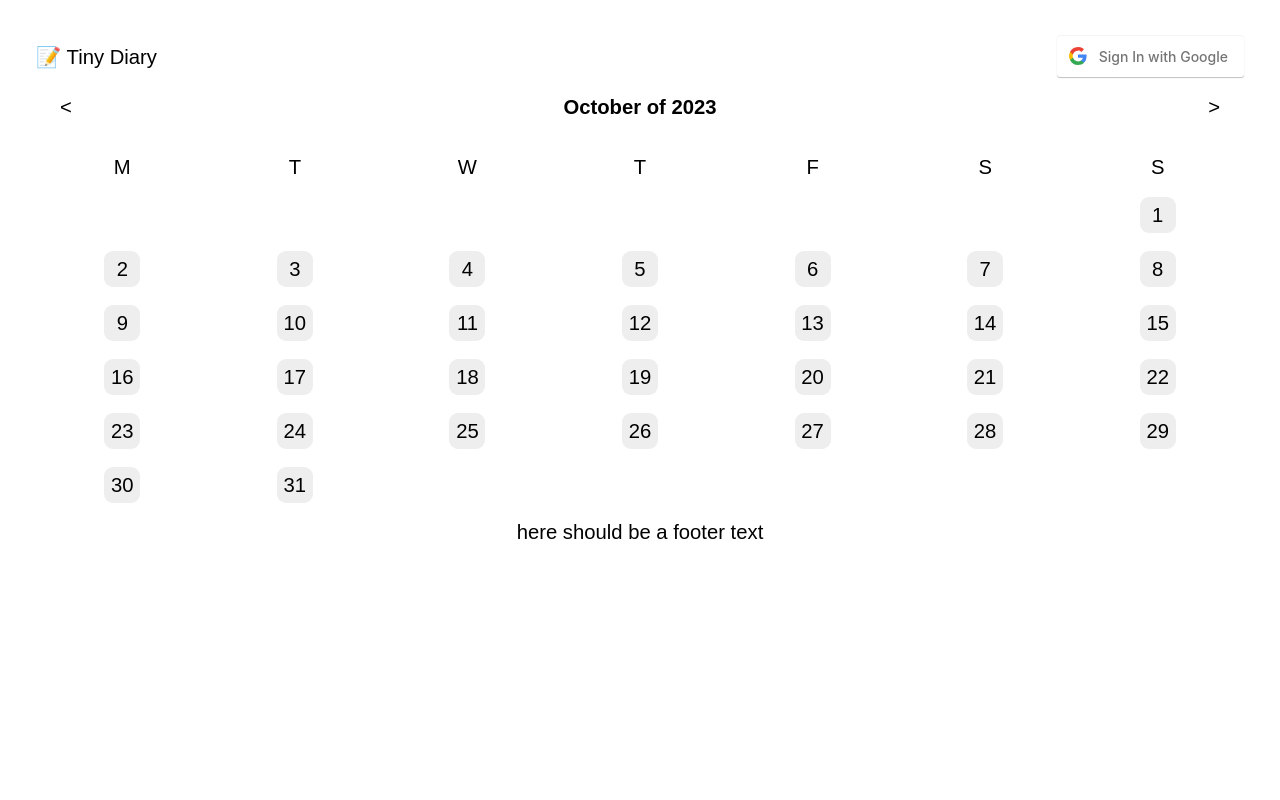
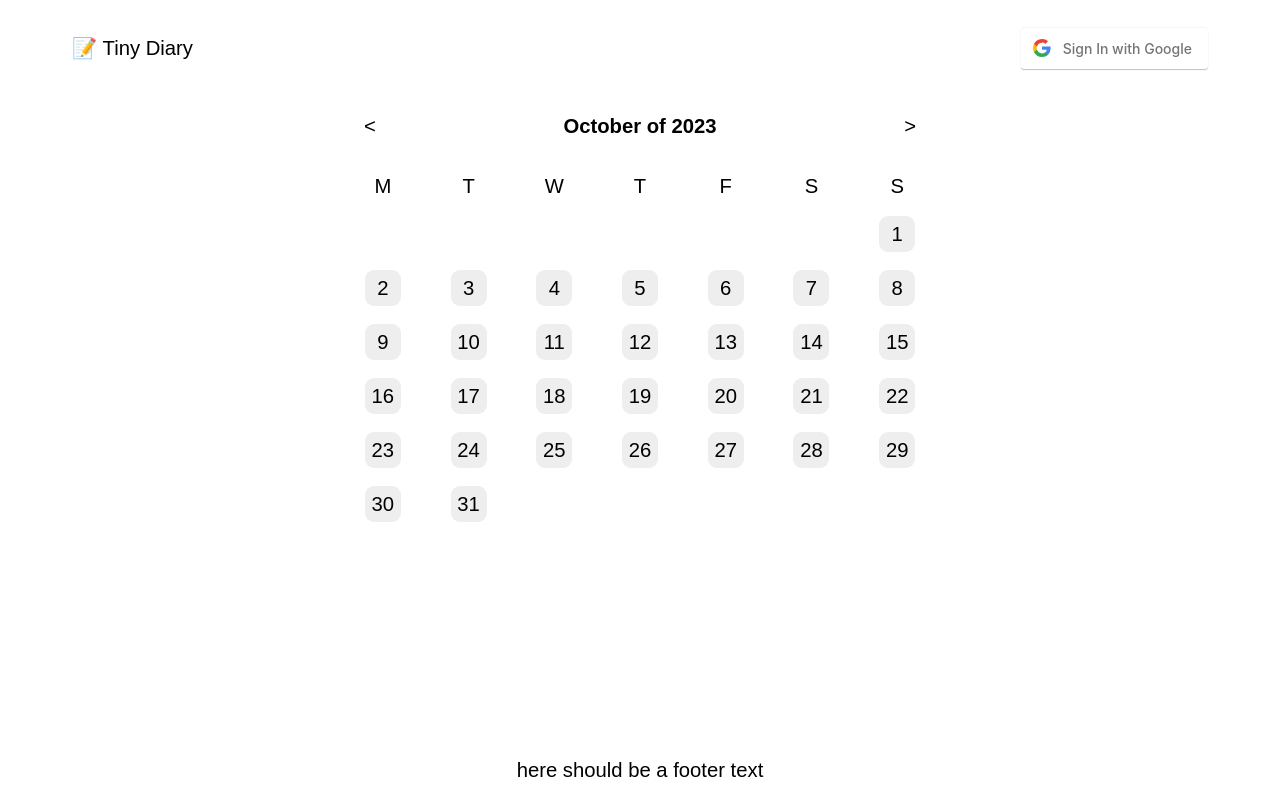
Before and after one commit to Lockd/tiny-diary, a React (Create React App) app in the folder frontend/: page / in a window 1280 px wide. Built offline with nearby package versions, Linux system fonts and the light colour scheme; no server answers.

Commit message:
simplified spinner set up

```diff
--- a/frontend/package.json
+++ b/frontend/package.json
@@ -25,6 +25,7 @@
     "react-router": "^6.16.0",
     "react-router-dom": "^6.16.0",
     "react-scripts": "5.0.1",
+    "react-spinners": "^0.13.8",
     "sass": "^1.69.3",
     "typescript": "^4.9.5",
     "web-vitals": "^2.1.4"
--- a/frontend/src/Components/Calendar/Calendar.module.scss
+++ b/frontend/src/Components/Calendar/Calendar.module.scss
@@ -1,4 +1,7 @@
 @import "../../styles/variables.scss";
+
+.calendarWrapper {
+}
 
 .calendarControls {
   display: flex;
@@ -13,7 +16,6 @@
   border: none;
 
   &:hover {
-    // TODO replace this color
     background-color: $light-gray;
   }
 }
--- a/frontend/src/Components/UserInfo/UserInfo.tsx
+++ b/frontend/src/Components/UserInfo/UserInfo.tsx
@@ -14,6 +14,7 @@ import styles from "./UserInfo.module.scss";
 const Authentication = () => {
   const dispatch = useAppDispatch();
   const isLoggedIn = useAppSelector((state) => state.user.isLoggedIn);
+  const isLoading = useAppSelector((state) => state.user.isLoading);
   const userName = useAppSelector((state) => state.user.name);
   const [isDropdownOpen, setIsDropDownOpen] = useState(false);
   const wrapperRef = useRef<HTMLDivElement>(null);
@@ -78,6 +79,8 @@ const Authentication = () => {
       .catch((err) => console.error("[UserInfo]: error signing out", err));
   };
 
+  if (isLoading) return null;
+
   if (isLoggedIn) {
     return (
       <div
--- a/frontend/src/Layout/Footer/Footer.module.scss
+++ b/frontend/src/Layout/Footer/Footer.module.scss
@@ -4,4 +4,5 @@
   display: flex;
   justify-content: center;
   align-items: center;
+  margin-top: auto;
 }
--- a/frontend/src/Layout/Header/Header.module.scss
+++ b/frontend/src/Layout/Header/Header.module.scss
@@ -4,6 +4,7 @@
   display: flex;
   justify-content: space-between;
   align-items: center;
+  min-height: 60px;
 }
 
 .headerTitle {
--- a/frontend/src/Layout/MainContent/MainContent.module.scss
+++ b/frontend/src/Layout/MainContent/MainContent.module.scss
@@ -5,5 +5,24 @@
   min-height: 100vh;
   display: flex;
   flex-direction: column;
-  padding: 2rem;
+  padding: 1rem 4rem;
 }
+
+.appMainContent {
+  width: 100%;
+  max-width: 600px;
+  margin: 0 auto;
+  flex: 1;
+  display: flex;
+  align-items: center;
+  justify-content: center;
+}
+
+.appContent {
+  width: 100%;
+  margin: 1rem 0 auto;
+}
+
+.appLoader {
+  margin: 0 auto;
+}
--- a/frontend/src/Layout/MainContent/MainContent.tsx
+++ b/frontend/src/Layout/MainContent/MainContent.tsx
@@ -3,13 +3,29 @@ import Header from "../Header/Header";
 import Footer from "../Footer/Footer";
 import styles from "./MainContent.module.scss";
 import { Outlet } from "react-router-dom";
+import { useAppSelector } from "../../app/hooks";
+import { ClockLoader } from "react-spinners";
 
 const Main = () => {
+  const isLoading = useAppSelector((state) => state.user.isLoading);
+
+  let content = <Outlet />;
+
+  if (isLoading) {
+    content = (
+      <ClockLoader
+        className={styles.appLoader}
+        size={150}
+        speedMultiplier={0.5}
+      />
+    );
+  }
+
   return (
     <div className={styles.appWrapper}>
       <Header />
-      <main>
-        <Outlet />
+      <main className={styles.appMainContent}>
+        <div className={styles.appContent}>{content}</div>
       </main>
       <Footer />
     </div>
```
Also changed, not shown: 1 other file (tests, documents, lock files or other folders).
